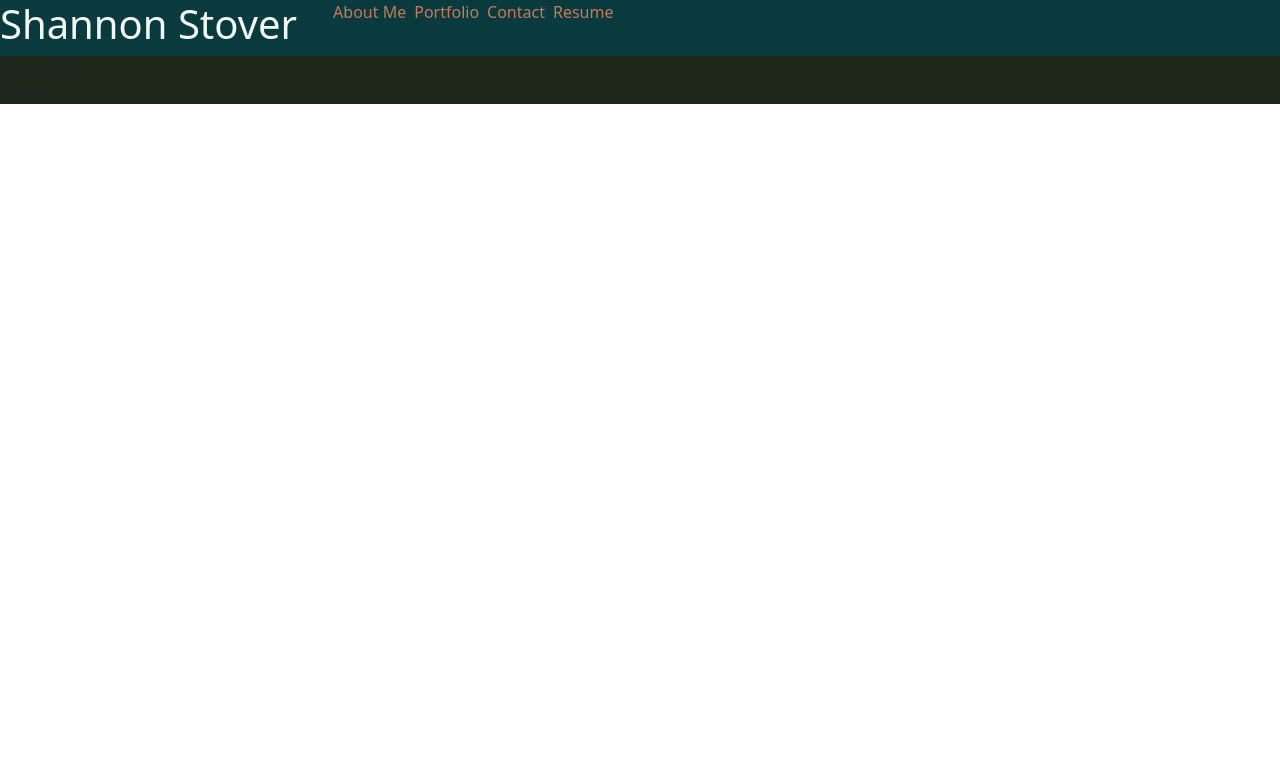
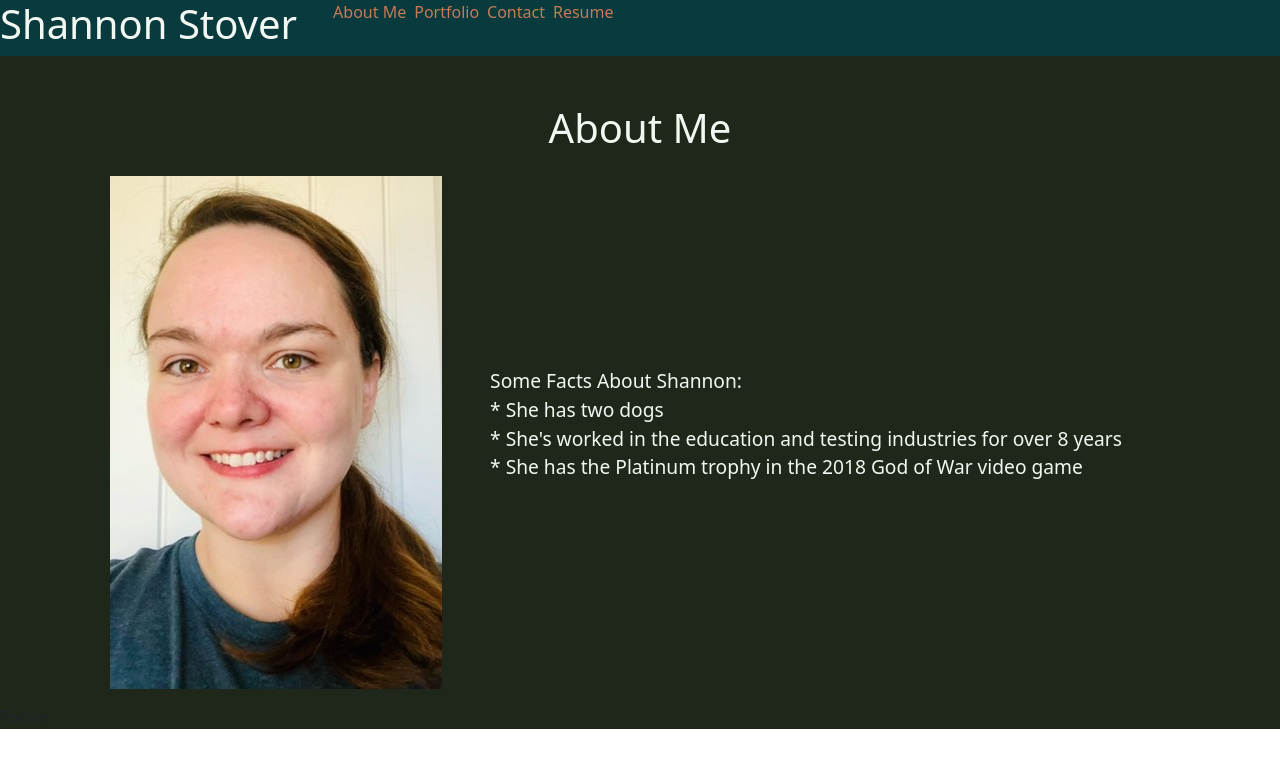
Before and after one commit to sstover25/React_Portfolio, a React (Create React App) app: page / in a window 1280 px wide. Shown: the top 768 px of the page. Built offline with nearby package versions, Linux system fonts and the light colour scheme.

Commit message:
set up About Me section and style

```diff
--- a/src/App.js
+++ b/src/App.js
@@ -27,7 +27,7 @@ function App() {
   const [currentCategory, setCurrentCategory] = useState(0);
 
   return (
-    <div>
+    <div className="main-body">
       <header className="d-flex flex-row">
         <Header></Header>
         <Navigation
--- a/src/components/About/index.js
+++ b/src/components/About/index.js
@@ -1,9 +1,25 @@
 import React from "react";
+import SelfImage from "../../assets/self-image.jpeg";
 
 function About() {
   return (
     <div>
-      <div>About ME!</div>
+      <h1 className="d-flex about-me-title px-5 pt-5 justify-content-center">
+        About Me
+      </h1>
+      <div className="d-flex flex-column flex-md-row p-3 align-items-center justify-content-center w-100 h-100">
+        <img
+          className="media mw-50 mh-50"
+          src={SelfImage}
+          alt="Shannon Stover smiling in front of a white background."
+        />
+        <p className="bio-text p-5">
+          Some Facts About Shannon:<br></br>* She has two dogs<br></br>* She's
+          worked in the education and testing industries for over 8 years
+          <br></br>* She has the Platinum trophy in the 2018 God of War video
+          game<br></br>
+        </p>
+      </div>
     </div>
   );
 }
--- a/src/index.css
+++ b/src/index.css
@@ -6,7 +6,6 @@
   --quinary: #093A3E;
 }
 
-
 body {
   margin: 0;
   font-family: -apple-system, BlinkMacSystemFont, 'Segoe UI', 'Roboto', 'Oxygen',
@@ -14,6 +13,10 @@ body {
     sans-serif;
   -webkit-font-smoothing: antialiased;
   -moz-osx-font-smoothing: grayscale;
+}
+
+.main-body {
+  background-image: url("../src/assets/Forest-background.jpg");
 }
 
 code {
@@ -43,3 +46,23 @@ li {
 .navActive {
   color: var(--primary);
 }
+
+/* About Me styles */
+.about-me-title {
+  color: var(--primary);
+}
+
+.bio-text {
+  color: var(--primary);
+  font-size: larger;
+}
+
+/* Portfolio styles */
+
+
+
+/* Contact styles */
+
+
+
+/* Resume styles */
```
Also changed, not shown: src/assets/Forest-background.jpg (added), src/assets/self-image.jpeg (added).
